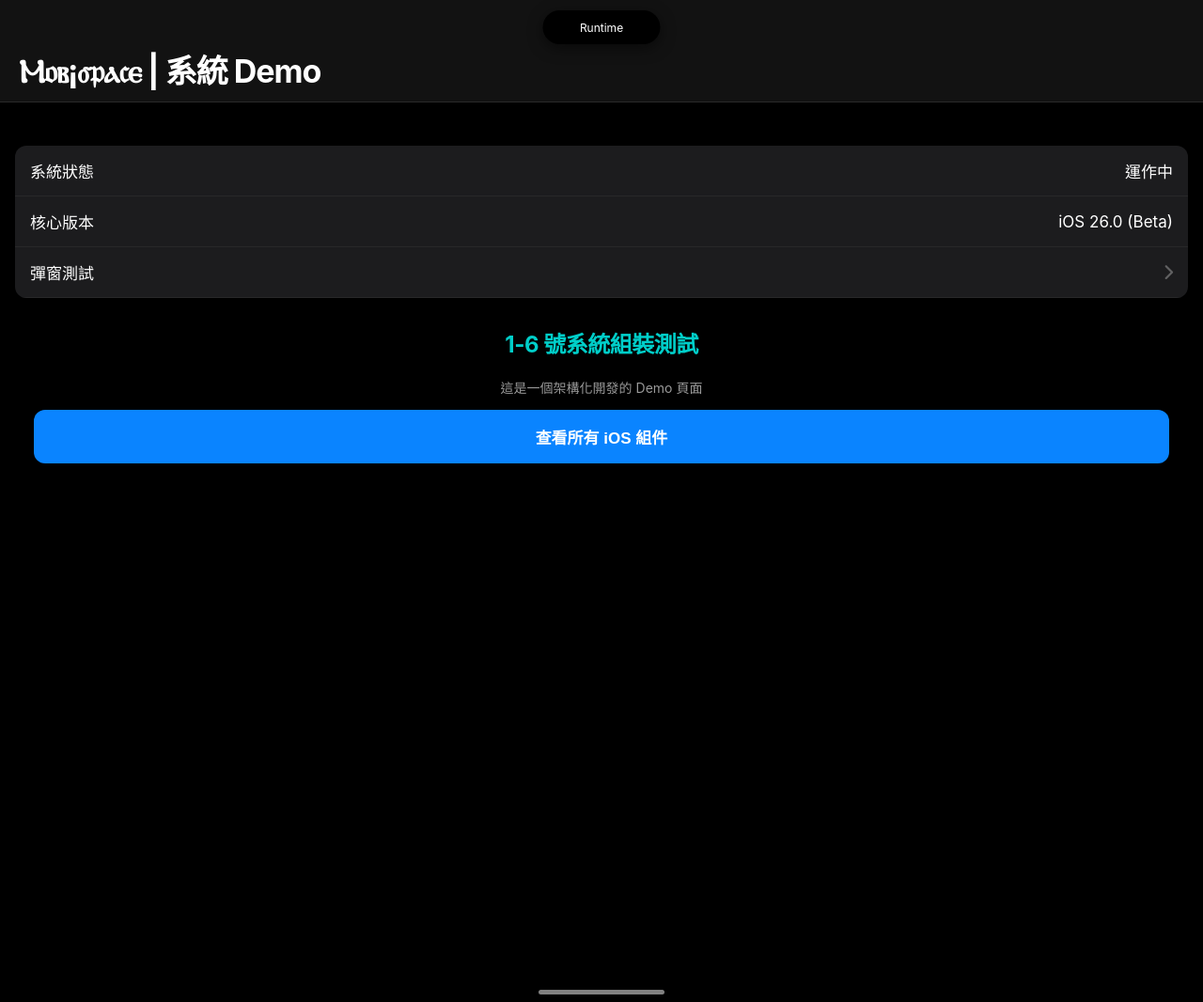
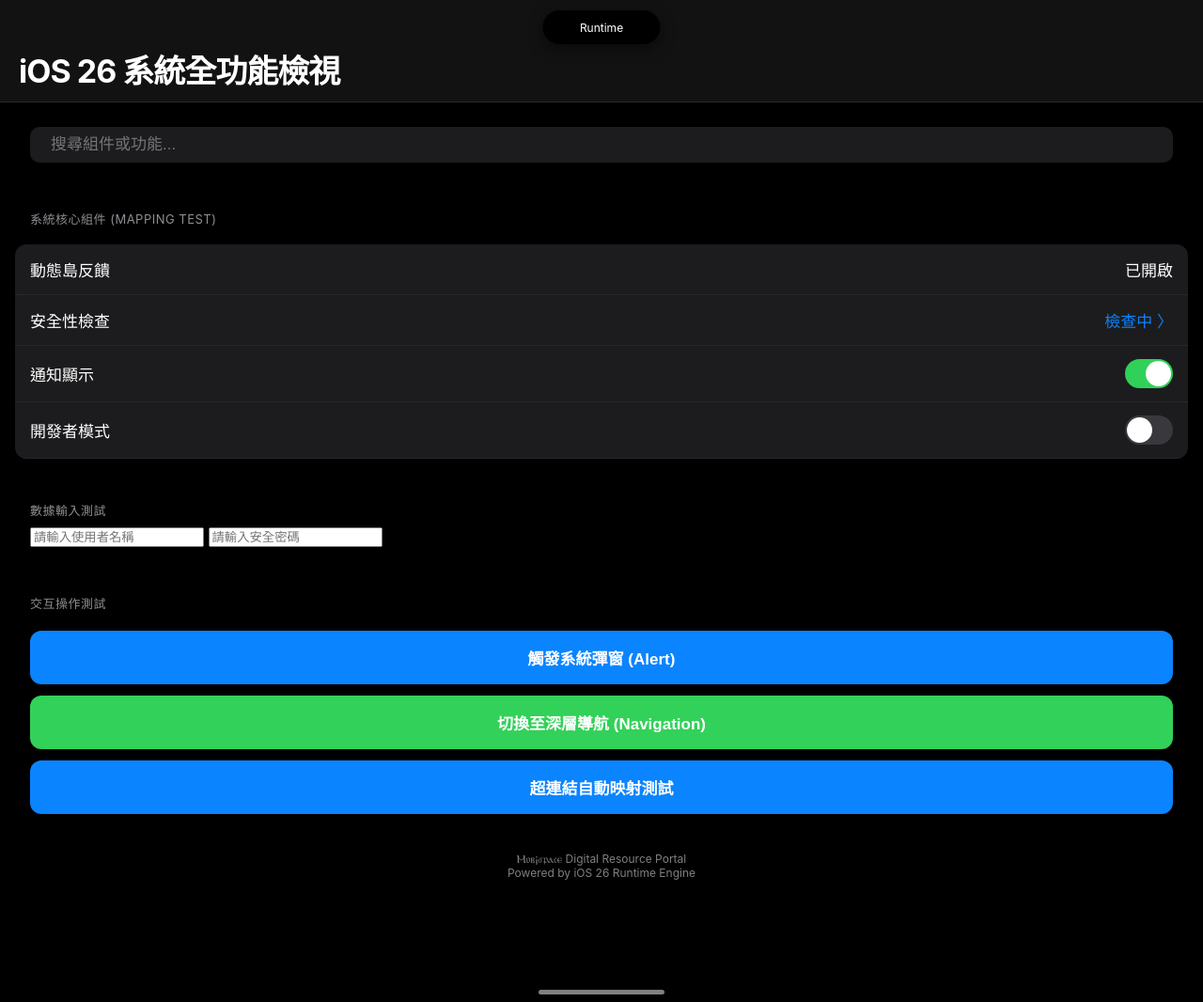
Before and after one commit to mobsp/mobsp.github.io, a Jekyll site: the page beta/test7.html, which Jekyll copies as it is, in a window 1280 px wide. Shown: the whole page at 94% size. Built offline with Jekyll 4.4.1, drawn with Linux system fonts in a browser that asks for light colours.

Commit message:
更新 test7.html

```diff
--- a/beta/test7.html
+++ b/beta/test7.html
@@ -1,78 +1,86 @@
 <!DOCTYPE html>
 <html lang="zh-TW">
 <head>
-    <script>if(self!==top){top.location=self.location;}</script>
     <meta charset="UTF-8">
     <meta name="viewport" content="width=device-width, initial-scale=1.0, maximum-scale=1.0, user-scalable=no, viewport-fit=cover">
-    <title>Ⲙ𝔬ⲃ¡ⳝ𝔭ⲁ𝔠ⲉ | 系統 Demo</title>
+    <title>iOS 26 系統全功能檢視</title>
 
     <script src="./mod/ios-type.js"></script>
 
-    <link rel="stylesheet" href="https://cdnjs.cloudflare.com/ajax/libs/font-awesome/6.4.0/css/all.min.css">
-
     <style>
-        /* 移除原本重複的背景與捲動設定，交給 ios-type.js 接管 */
-        .app-content {
-            position: relative;
-            z-index: 10;
-            padding: 20px 0; /* 縮減 padding，因為 iOS Header 會自動撐開空間 */
-            text-align: center;
+        /* 這裡只需寫一些內容微調，系統樣式已由 JS 接管 */
+        .section-title {
+            padding: 20px 16px 8px;
+            color: #8E8E93;
+            font-size: 13px;
+            text-transform: uppercase;
+            letter-spacing: 0.5px;
         }
-        /* 讓原生組件與 iOS 系統色調融合 */
-        h2 { letter-spacing: -0.5px; }
+        .demo-box { padding: 0 16px; margin-bottom: 30px; }
     </style>
-
-    <link rel="alternate" hreflang="x-default" href="https://your-supreme-site.com/beta/index.html">
 </head>
 <body>
 
-    <div class="app-content">
-        <header id="ms-header"></header>
-
-        <div id="brand-area"></div>
-
-        <ul class="ios-list">
-            <li>系統狀態 <span>運作中</span></li>
-            <li>核心版本 <span>iOS 26.0 (Beta)</span></li>
-            <li onclick="iosAlert('系統訊息', '這是一個原生手感的彈窗測試！')">
-                彈窗測試 <i class="fa-solid fa-chevron-right" style="opacity: 0.3;"></i>
-            </li>
-        </ul>
-
-        <div style="margin-top: 30px; padding: 0 20px;">
-            <h2 style="color: #00cec9;">1-6 號系統組裝測試</h2>
-            <p style="opacity: 0.6; font-size: 14px;">這是一個架構化開發的 Demo 頁面</p>
-
-            <button onclick="showPage('組件詳細清單')">查看所有 iOS 組件</button>
+    <div class="demo-box">
+        <div class="ios-search-box">
+            <i class="fa-solid fa-magnifying-glass"></i>
+            <input type="text" placeholder="搜尋組件或功能...">
         </div>
     </div>
 
-    <script type="module">
-        // 1. 導入原本的系統模組
-        import { showSplash } from './mod/splash-screen.js';
-        import { initTheme } from './mod/theme-engine.js';
-        import { renderBrand } from './mod/brand-layout.js';
-        import { initBottomNav } from './mod/bottom-nav.js';
-        import { initFooter } from './mod/footer-sys.js';
+    <div class="section-title">系統核心組件 (Mapping Test)</div>
+    <ul>
+        <li>
+            動態島反饋
+            <span>已開啟</span>
+        </li>
+        <li onclick="iosAlert('系統權限', '您正在嘗試存取底層核心模組。')">
+            安全性檢查
+            <span style="color: #0A84FF;">檢查中 〉</span>
+        </li>
+        <li>
+            通知顯示
+            <input type="checkbox" checked> </li>
+        <li>
+            開發者模式
+            <input type="checkbox"> </li>
+    </ul>
 
-        // 2. 執行順序
-        // 啟動畫面
-        showSplash('https://mobsp.github.io/assets/brand/ms-blog.JPEG');
+    <div class="section-title">數據輸入測試</div>
+    <div class="demo-box">
+        <input type="text" placeholder="請輸入使用者名稱" class="ios-input">
+        <input type="password" placeholder="請輸入安全密碼" class="ios-input">
+    </div>
 
-        // 初始化背景與佈局
-        initTheme();
-        renderBrand('#brand-area');
-        initBottomNav();
-        initFooter();
+    <div class="section-title">交互操作測試</div>
+    <div class="demo-box">
+        <button onclick="iosAlert('部署成功', 'iOS 26 Runtime 已經接管所有原生組件。')">
+            觸發系統彈窗 (Alert)
+        </button>
 
-        // 3. 2號系統 (跑馬燈)
-        document.addEventListener('DOMContentLoaded', async () => {
-            const { initNotice } = await import('./mod/notice-sync.js');
-            // 這裡保留您的 Supabase 初始化
-            initNotice(
-                'https://svwrvxomytbfaqpfnifg.supabase.co',
-                'eyJhbGciOiJIUzI1NiIsInR5cCI6IkpXVCJ9...'
-            );
+        <button style="background: #32D159;" onclick="showPage('系統詳細資訊')">
+            切換至深層導航 (Navigation)
+        </button>
+
+        <a href="javascript:void(0)" onclick="alert('這是一個原生 Web 回饋')">
+            超連結自動映射測試
+        </a>
+    </div>
+
+    <div class="demo-box" style="margin-top: 40px; text-align: center; opacity: 0.5; font-size: 12px;">
+        Ⲙ𝔬ⲃ¡ⳝ𝔭ⲁ𝔠ⲉ Digital Resource Portal<br>
+        Powered by iOS 26 Runtime Engine
+    </div>
+
+    <script>
+        // 額外測試：點擊動態島的行為
+        document.addEventListener('DOMContentLoaded', () => {
+            const island = document.getElementById('island');
+            if(island) {
+                island.addEventListener('click', () => {
+                    console.log("部長，動態島運作正常。");
+                });
+            }
         });
     </script>
 
```
